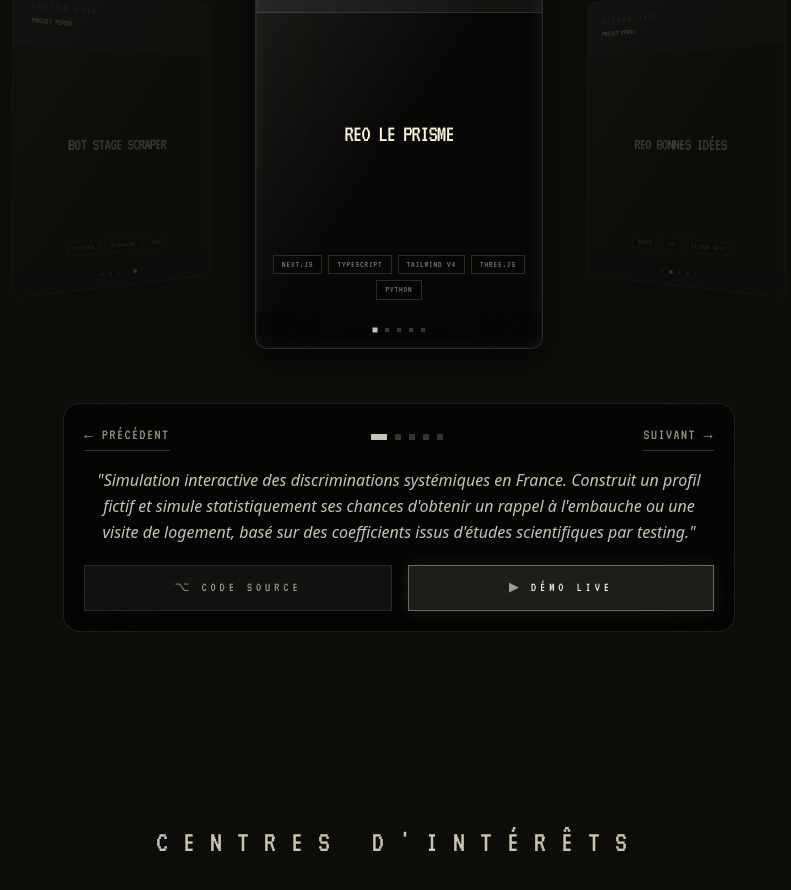
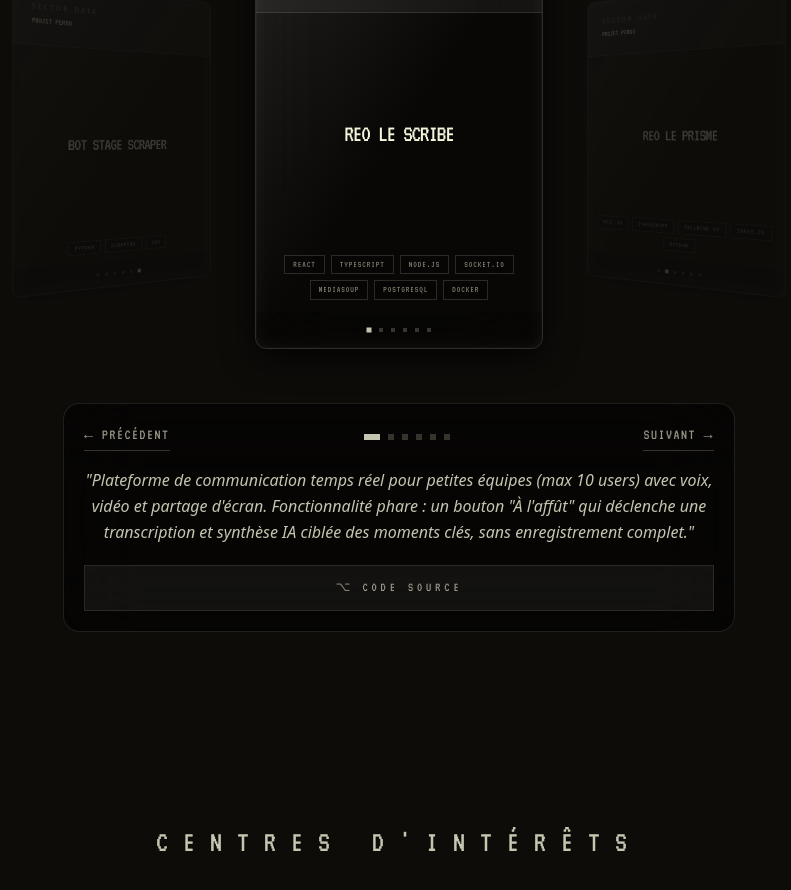
Before and after one commit to 404reo01/Portfolio2, a React (Vite) app: page / in a window 1280 px wide. Shown: the part 2940-3830 px from the top of the page, without its empty margins (241-1032 px from the left). Built offline with nearby package versions, Linux system fonts and the light colour scheme.

Commit message:
ajout du projet reo le scibe

```diff
--- a/src/components/Quests.jsx
+++ b/src/components/Quests.jsx
@@ -3,6 +3,13 @@ import { motion, AnimatePresence } from 'framer-motion';
 import { SectionHeader, GlassCard, PixelButton } from './ui';
 
 const projects = [
+  {
+    title: 'Reo Le Scribe',
+    type: 'Projet Perso',
+    stack: ['React', 'TypeScript', 'Node.js', 'Socket.io', 'Mediasoup', 'PostgreSQL', 'Docker'],
+    description: "Plateforme de communication temps réel pour petites équipes (max 10 users) avec voix, vidéo et partage d'écran. Fonctionnalité phare : un bouton \"À l'affût\" qui déclenche une transcription et synthèse IA ciblée des moments clés, sans enregistrement complet.",
+    github: 'https://github.com/404reo01/Reo_le_scribe',
+  },
   {
     title: 'Reo Le Prisme',
     type: 'Projet Perso',
```
